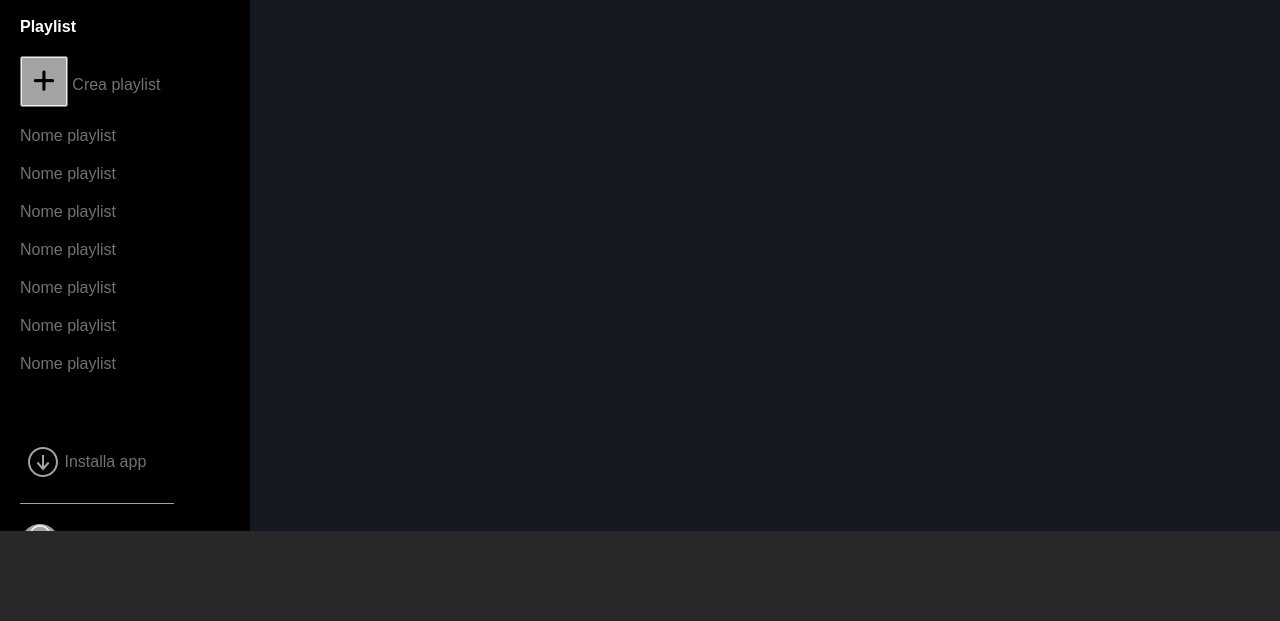
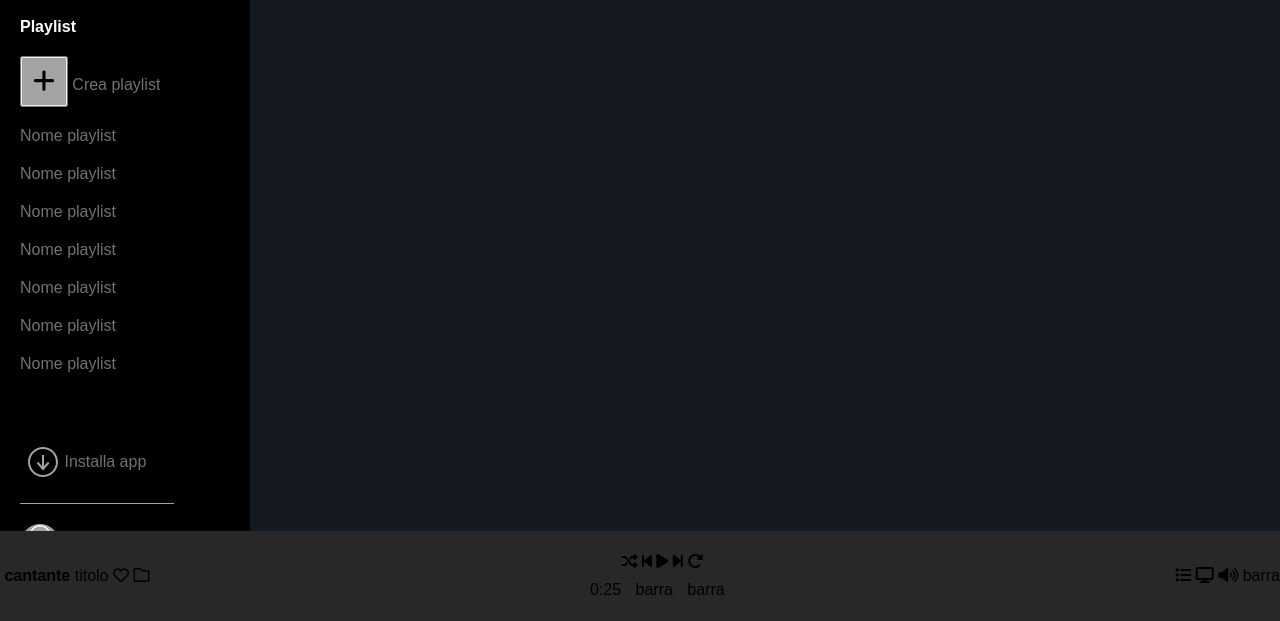
Before and after one commit to MichelaMilzoni/html-css-spotifyweb, a plain HTML site: page index.html in a window 1280 px wide. Shown: the part 179-800 px from the top of the page. Drawn offline with Linux system fonts and the light colour scheme.

Commit message:
footer structure

```diff
--- a/css/style.css
+++ b/css/style.css
@@ -134,6 +134,10 @@ ul {
   margin: 10px 0;
 }
 
+#sidebar .playlist ul {
+  overflow: hidden;
+}
+
 #sidebar .sidebar-user div {
   margin: 20px 0;
   padding-bottom: 20px;
@@ -160,6 +164,37 @@ ul {
   border-radius: 20px / 50%;
   padding: 10px 30px;
 }
+
+
+/* FOOTER */
+#player {
+  display: flex;;
+  justify-content: space-between;
+  align-items: center;
+}
+
+#player .album *,
+#player .volume * {
+  display: inline;
+
+}
+
+#player .play {
+  display: flex;
+  flex-direction: column;
+  align-items: center;
+}
+
+#player .key {
+  margin-bottom: 10px;
+}
+
+#player .playing * {
+  display: inline-block;
+  vertical-align: middle;
+  margin-right: 10px;
+}
+
 
 
 
--- a/index.html
+++ b/index.html
@@ -87,7 +87,44 @@
         </div>
       </div>
     </div>
-    <div id="player"></div>
+
+    <div id="player">
+      <div class="album">
+        <img class="album-img" src="" alt="">
+        <h4 class="album-singer">cantante</h4>
+        <p class="album-song">titolo</p>
+        <div class="album-icon">
+          <i class="fa-regular fa-heart"></i>
+          <i class="fa-regular fa-folder"></i>
+        </div>
+      </div>
+
+      <div class="play">
+        <div class="key">
+          <i class="fa-solid fa-shuffle"></i>
+          <i class="fa-solid fa-backward-step"></i>
+          <i class="fa-solid fa-play"></i>
+          <i class="fa-solid fa-forward-step"></i>
+          <i class="fa-solid fa-rotate-right"></i>
+        </div>
+        <div class="playing">
+          <p>0:25</p>
+          <div>barra</div>
+          <p>barra</p>
+        </div>
+      </div>
+
+      <div class="volume">
+        <div><i class="fa-solid fa-list"></i></div>
+        <div><i class="fa-solid fa-display"></i></div>
+        <div>
+          <i class="fa-solid fa-volume-high"></i>
+          <div>barra</div>
+        </div>
+      </div>
+
+
+    </div>
   </div>
 </body>
 </html>
```
